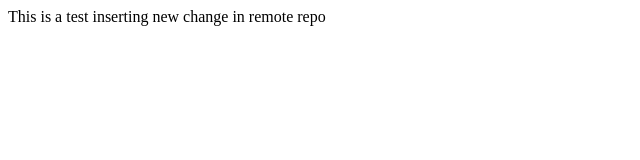
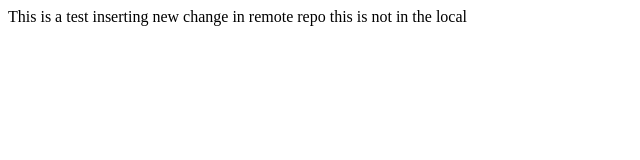
Before and after one commit to gT4iuse/test14_, a plain HTML site: page index.html in a window 1280 px wide. Shown: the whole page, without its empty margins (0-640 px from the left). Drawn offline with Linux system fonts and the light colour scheme.

Commit message:
Update index.html
this change is not in the local

```diff
--- a/index.html
+++ b/index.html
@@ -6,5 +6,6 @@
   </head>
   <body>
     This is a test inserting new change in remote repo
+    this is not in the local
   </body>
 </html>
```
